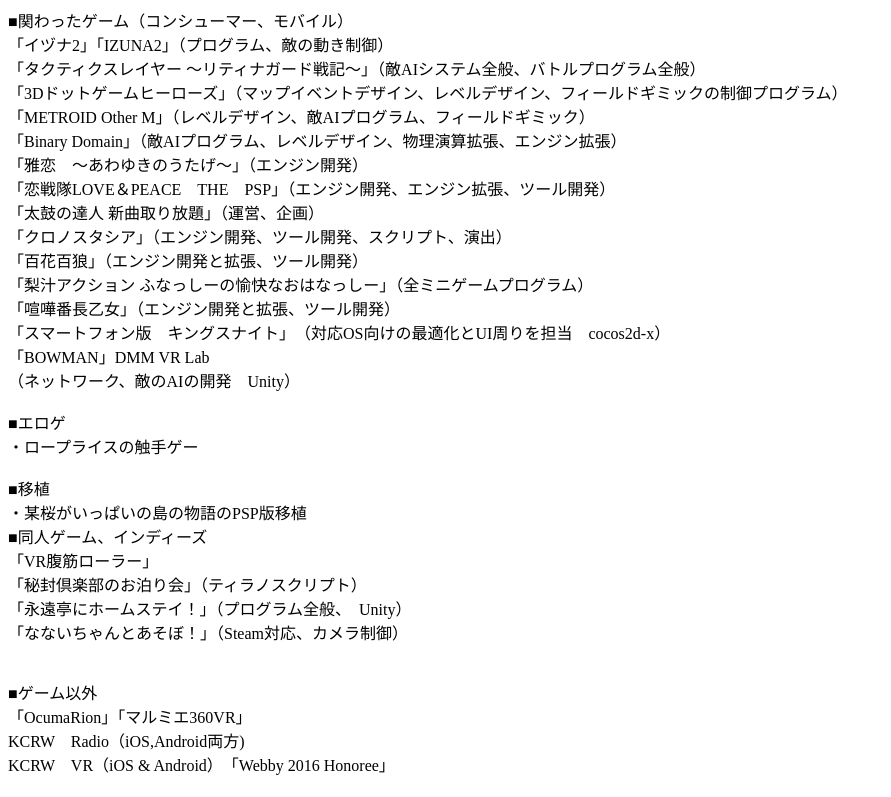
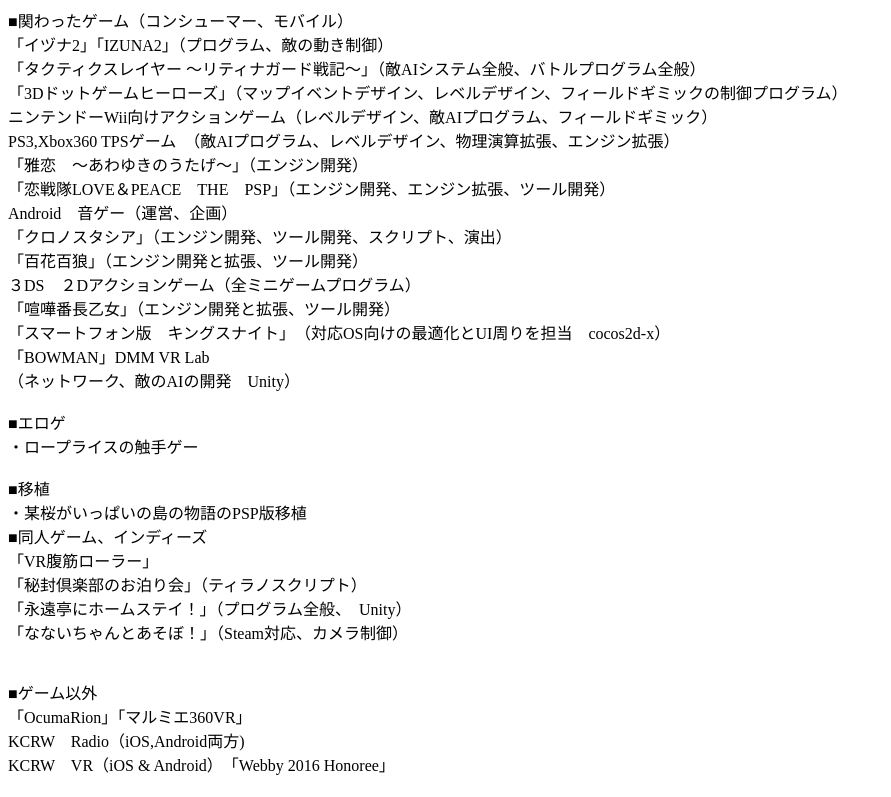
Before and after one commit to ishiiyuki/ishiiyuki.github.io, a plain HTML site: page index.html in a window 1280 px wide. Shown: the top 797 px of the page, without its empty margins (0-891 px from the left). Drawn offline with Linux system fonts and the light colour scheme.

Commit message:
Update index.html

```diff
--- a/index.html
+++ b/index.html
@@ -10,14 +10,14 @@
 「イヅナ2」「IZUNA2」（プログラム、敵の動き制御）<br>
 「タクティクスレイヤー 〜リティナガード戦記〜」（敵AIシステム全般、バトルプログラム全般）<br>
 「3Dドットゲームヒーローズ」（マップイベントデザイン、レベルデザイン、フィールドギミックの制御プログラム）<br>
-「METROID Other M」（レベルデザイン、敵AIプログラム、フィールドギミック）<br>
-「Binary Domain」（敵AIプログラム、レベルデザイン、物理演算拡張、エンジン拡張）<br>
+ニンテンドーWii向けアクションゲーム（レベルデザイン、敵AIプログラム、フィールドギミック）<br>
+PS3,Xbox360 TPSゲーム　（敵AIプログラム、レベルデザイン、物理演算拡張、エンジン拡張）<br>
 「雅恋　～あわゆきのうたげ～」（エンジン開発）<br>
 「恋戦隊LOVE＆PEACE　THE　PSP」（エンジン開発、エンジン拡張、ツール開発）<br>
-「太鼓の達人 新曲取り放題」（運営、企画）<br>
+Android　音ゲー（運営、企画）<br>
 「クロノスタシア」（エンジン開発、ツール開発、スクリプト、演出）<br>
 「百花百狼」（エンジン開発と拡張、ツール開発）<br>
-「梨汁アクション ふなっしーの愉快なおはなっしー」（全ミニゲームプログラム）<br>
+３DS　２Dアクションゲーム（全ミニゲームプログラム）<br>
 「喧嘩番長乙女」（エンジン開発と拡張、ツール開発）<br>
 「スマートフォン版　キングスナイト」　（対応OS向けの最適化とUI周りを担当　cocos2d-x）<br>
 「BOWMAN」DMM VR Lab<br>
```
